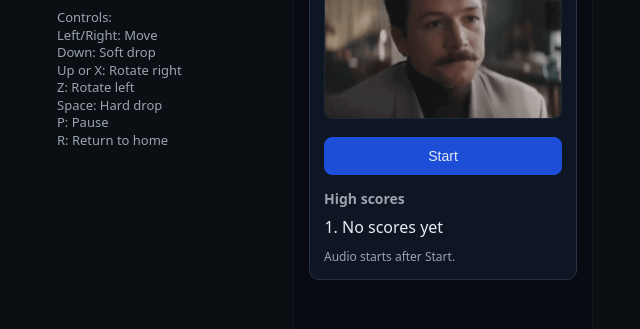
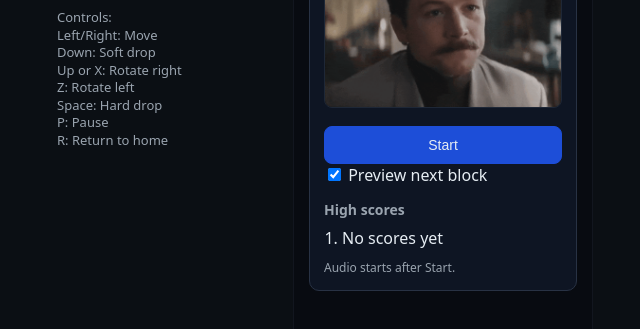
Before and after one commit to Vector-Sigma-Works/StackLogic, a website: page public/index.html in a window 1280 px wide. Shown: the part 211-540 px from the top of the page, without its empty margins (219-859 px from the left). Drawn offline with Linux system fonts and the light colour scheme.

Commit message:
Dev: preview-next checkbox + preview render + iOS double-tap guard; add CHANGELOG

```diff
--- a/public/game.js
+++ b/public/game.js
@@ -12,6 +12,8 @@ const DROP_DECREASE_PER_LEVEL = 60;
 const HIGHSCORE_MAX = 10;
 const LOCAL_FALLBACK_KEY = 'stacklogic_highscores_fallback_v1';
 const NAME_MAX_LEN = 16;
+
+const NEXT_PREVIEW_KEY = 'stacklogic_preview_next_v1';
 
 const canvas = document.getElementById('game');
 const ctx = canvas.getContext('2d');
@@ -43,6 +45,8 @@ const btnRotL = document.getElementById('btnRotL');
 const btnRotR = document.getElementById('btnRotR');
 const btnDrop = document.getElementById('btnDrop');
 const mobileControls = document.getElementById('mobileControls');
+
+const previewCheckbox = document.getElementById('previewNext');
 
 const COLORS = {
   I: '#67e8f9',
@@ -246,6 +250,7 @@ let level;
 let dropInterval;
 let dropCounter;
 let lastTime;
+let nextType = null;
 
 let state; // 'home' | 'playing' | 'paused' | 'gameover'
 
@@ -342,7 +347,10 @@ function clearLines() {
 }
 
 function spawn() {
-  piece = newPiece(nextFromBag());
+  // Use prefetched nextType so we can preview it
+  if (!nextType) nextType = nextFromBag();
+  piece = newPiece(nextType);
+  nextType = nextFromBag();
   if (collide(board, piece)) {
     triggerGameOver('No space to spawn');
   }
@@ -357,6 +365,7 @@ function resetGameState() {
   dropInterval = computeDropInterval(level);
   dropCounter = 0;
   lastTime = 0;
+  nextType = null;
   setStatus('');
   spawn();
   updateHUD();
@@ -397,6 +406,46 @@ function draw() {
         if (by >= 0) drawCell(bx, by, COLORS[type]);
       }
     }
+  }
+
+  // Draw preview if enabled
+  const previewEnabled = (function() {
+    try {
+      const v = localStorage.getItem(NEXT_PREVIEW_KEY);
+      if (v === null) return true; // default on
+      return v === '1' || v === 'true';
+    } catch {
+      return true;
+    }
+  })();
+
+  if (previewEnabled && nextType) {
+    // Render preview in the top-right of the canvas (inside bounds)
+    const shape = SHAPES[nextType];
+    const small = Math.floor(CELL * 0.7);
+    const padding = 8;
+    // compute pixel base so preview sits inside canvas on the right
+    const previewWidth = Math.max(...shape.map((r) => r.length)) * small;
+    const previewHeight = shape.length * small;
+    const basePx = canvas.width - previewWidth - padding;
+    const basePy = padding;
+
+    for (let y = 0; y < shape.length; y++) {
+      for (let x = 0; x < shape[y].length; x++) {
+        if (!shape[y][x]) continue;
+        const px = basePx + x * small;
+        const py = basePy + y * small;
+        ctx.fillStyle = COLORS[nextType];
+        ctx.fillRect(px, py, small, small);
+        ctx.strokeStyle = 'rgba(0,0,0,0.25)';
+        ctx.strokeRect(px + 0.5, py + 0.5, small - 1, small - 1);
+      }
+    }
+
+    // Draw label above preview
+    ctx.fillStyle = '#fff';
+    ctx.font = '12px sans-serif';
+    ctx.fillText('Next', basePx, basePy - 6);
   }
 }
 
@@ -598,6 +647,44 @@ startBtn.addEventListener('click', () => {
   startGame();
 });
 
+if (previewCheckbox) {
+  // Initialize checkbox state from localStorage
+  try {
+    const v = localStorage.getItem(NEXT_PREVIEW_KEY);
+    if (v === null) previewCheckbox.checked = true;
+    else previewCheckbox.checked = (v === '1' || v === 'true');
+  } catch {
+    previewCheckbox.checked = true;
+  }
+
+  previewCheckbox.addEventListener('change', (e) => {
+    try {
+      localStorage.setItem(NEXT_PREVIEW_KEY, previewCheckbox.checked ? '1' : '0');
+    } catch {}
+  });
+}
+
+// Prevent iOS double-tap zoom on fast consecutive taps for controls
+(function() {
+  let lastTouch = 0;
+  const THRESH = 300; // ms
+  function onTouchStart(e) {
+    try {
+      const now = Date.now();
+      if (now - lastTouch < THRESH) {
+        // Too-fast second tap: prevent default to stop double-tap zoom
+        e.preventDefault();
+      }
+      lastTouch = now;
+    } catch (err) {
+      // ignore
+    }
+  }
+  const selector = '#mobileControls, .btn, .pbtn, #startBtn, #goHomeBtn, #portraitRestartBtn, #btnLeft, #btnRight, #btnRotL, #btnRotR, #btnDrop';
+  const els = document.querySelectorAll(selector);
+  els.forEach((el) => el.addEventListener('touchstart', onTouchStart, { passive: false }));
+})();
+
 function bindHoldButton(btn, onPressOnce, { repeatMs = 0 } = {}) {
   let interval = null;
   const stop = () => {
--- a/public/index.html
+++ b/public/index.html
@@ -59,6 +59,10 @@
 
             <button id="startBtn" class="btn primary" type="button">Start</button>
 
+            <div class="setting">
+              <label><input type="checkbox" id="previewNext" /> Preview next block</label>
+            </div>
+
             <h3 class="subhead">High scores</h3>
             <ol id="highScores" class="scores"></ol>
 
```
Also changed, not shown: CHANGELOG.md (added).
